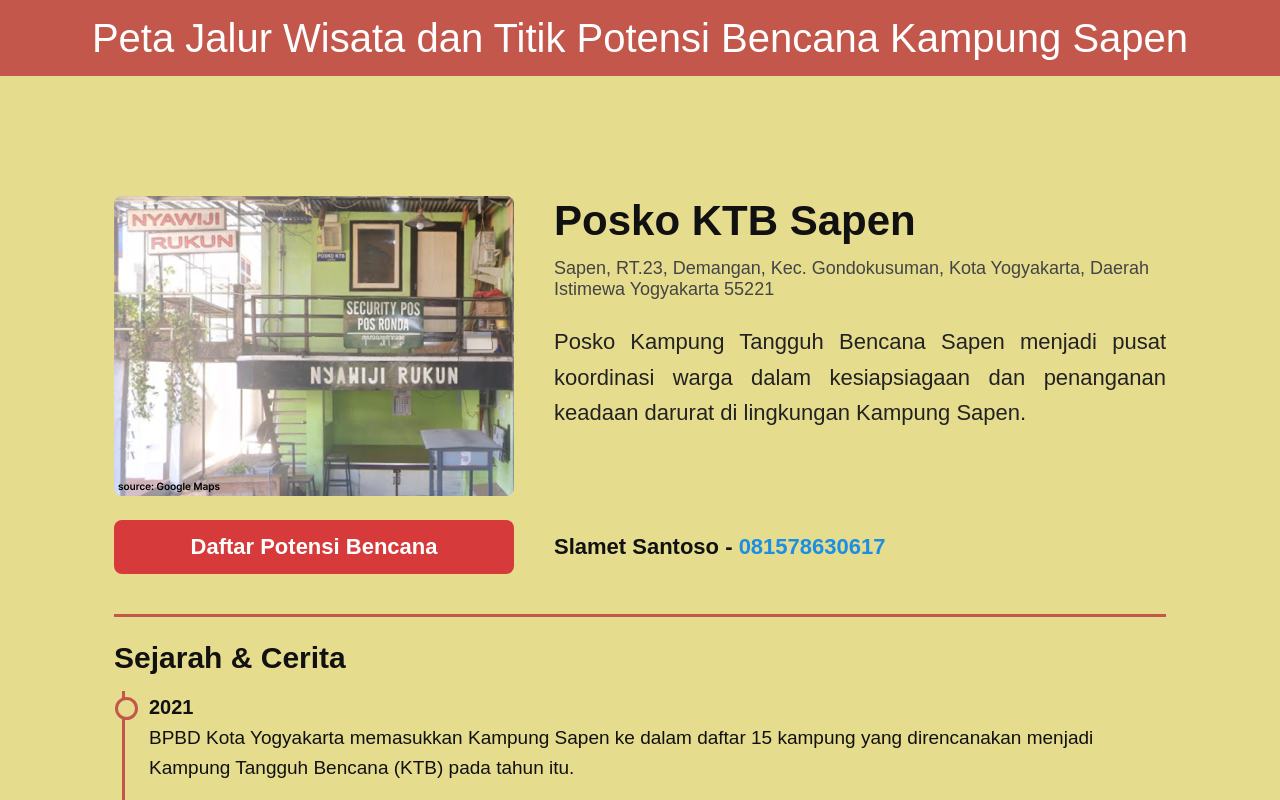
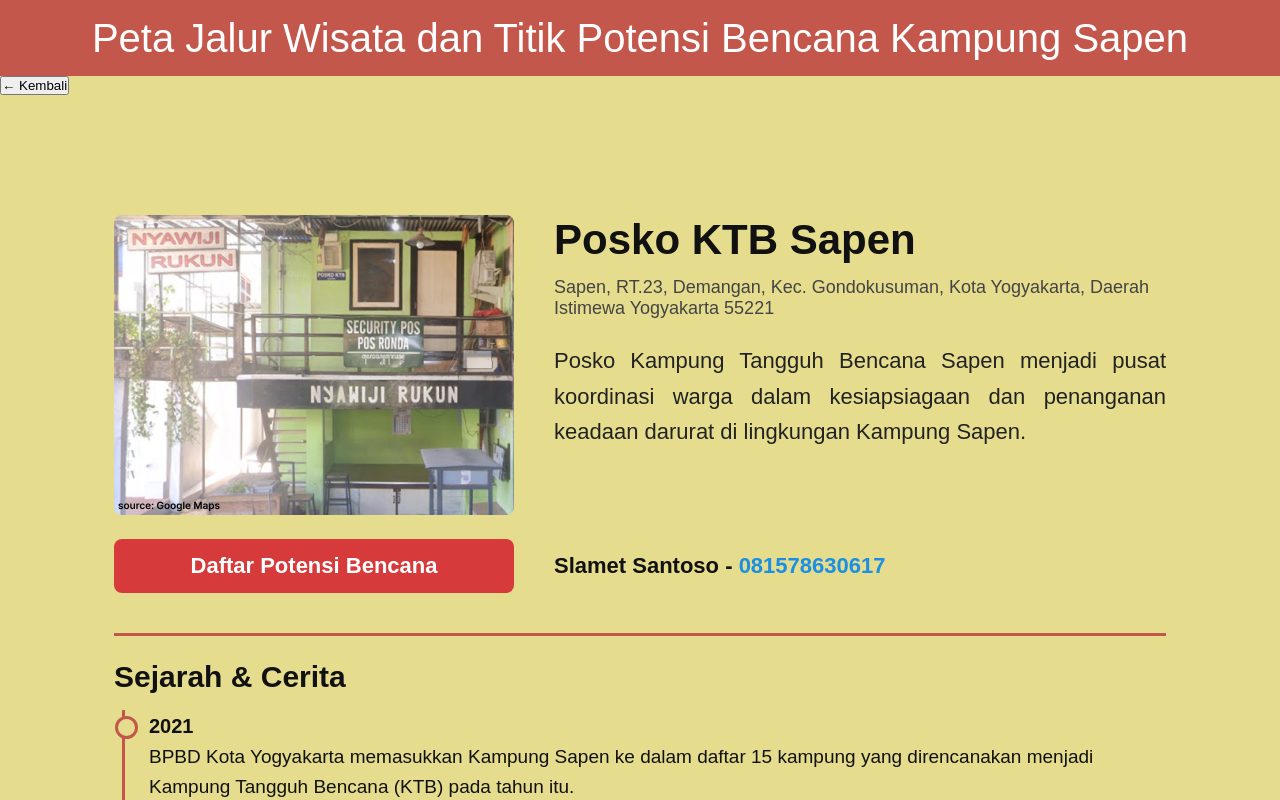
Before and after one commit to greyalters/Peta-Jalur-Wisata-dan-Titik-Potensi-Bencana-Kampung-Sapen, a Next.js app: page /titik/posko-ktb-sapen in a window 1280 px wide. Shown: the top 800 px of the page. Built offline with nearby package versions, Linux system fonts and the light colour scheme; no server answers; a web font is replaced by a local one.

Commit message:
Fix: Add BackButton component to layout

```diff
--- a/app/layout.js
+++ b/app/layout.js
@@ -14,7 +14,10 @@ export default function RootLayout({ children }) {
     <html lang="id" className={`${display.variable} ${sans.variable}`}>
       <body>
         <Header />
-        <main>{children}</main>
+        <main>
+          <BackButton />
+          {children}
+        </main>
         <footer className="footer" />
       </body>
     </html>
```
